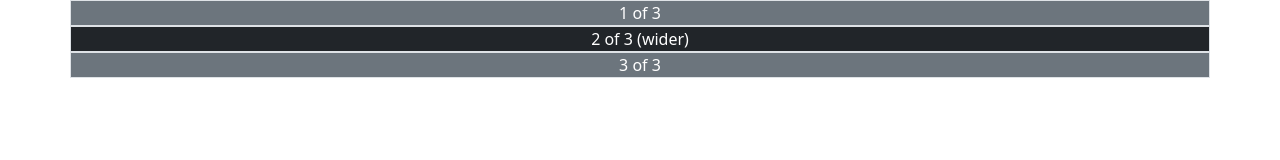
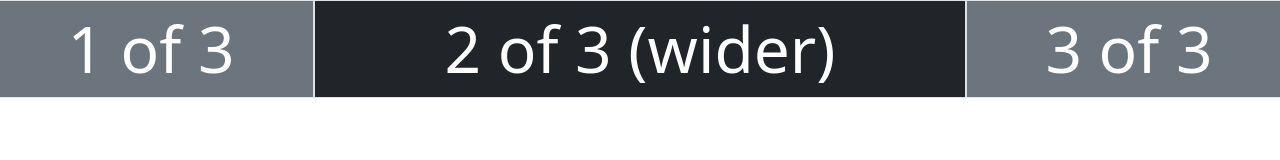
Before and after one commit to chelms21/clicker-project, a plain HTML site: page index.html in a window 1280 px wide. Drawn offline with nearby package versions, Linux system fonts and the light colour scheme.

Commit message:
Update index.html

```diff
--- a/index.html
+++ b/index.html
@@ -12,6 +12,10 @@
       .big-part-yuh {
         height: 100%;
         width: 100%;
+        display: flex;
+        justify-content: center;
+        align-items: center;
+        font-size: 2em;
       }
     </style>
     <meta charset="utf-8">
@@ -20,15 +24,15 @@
     <link href="https://cdn.jsdelivr.net/npm/bootstrap@5.3.8/dist/css/bootstrap.min.css" rel="stylesheet" integrity="sha384-sRIl4kxILFvY47J16cr9ZwB07vP4J8+LH7qKQnuqkuIAvNWLzeN8tE5YBujZqJLB" crossorigin="anonymous">
   </head>
   <body>
-    <div class="big-part-yuh container text-center h-100 w-100">
+    <div class="big-part-yuh text-center h-100 w-100 d-inline-block">
       <div class="row">
-        <div class="col text-bg-secondary border h-100 w-100">
+        <div class="big-part-yuh col text-bg-secondary border h-100 d-inline-block">
           1 of 3
         </div>
-        <div class="col-6 text-bg-dark border h-100 w-100">
+        <div class="big-part-yuh col-6 text-bg-dark border h-100 d-inline-block">
           2 of 3 (wider)
         </div>
-        <div class="col text-bg-secondary border h-100 w-100">
+        <div class="big-part-yuh col text-bg-secondary border h-100 d-inline-block">
           3 of 3
         </div>
       </div>
```
